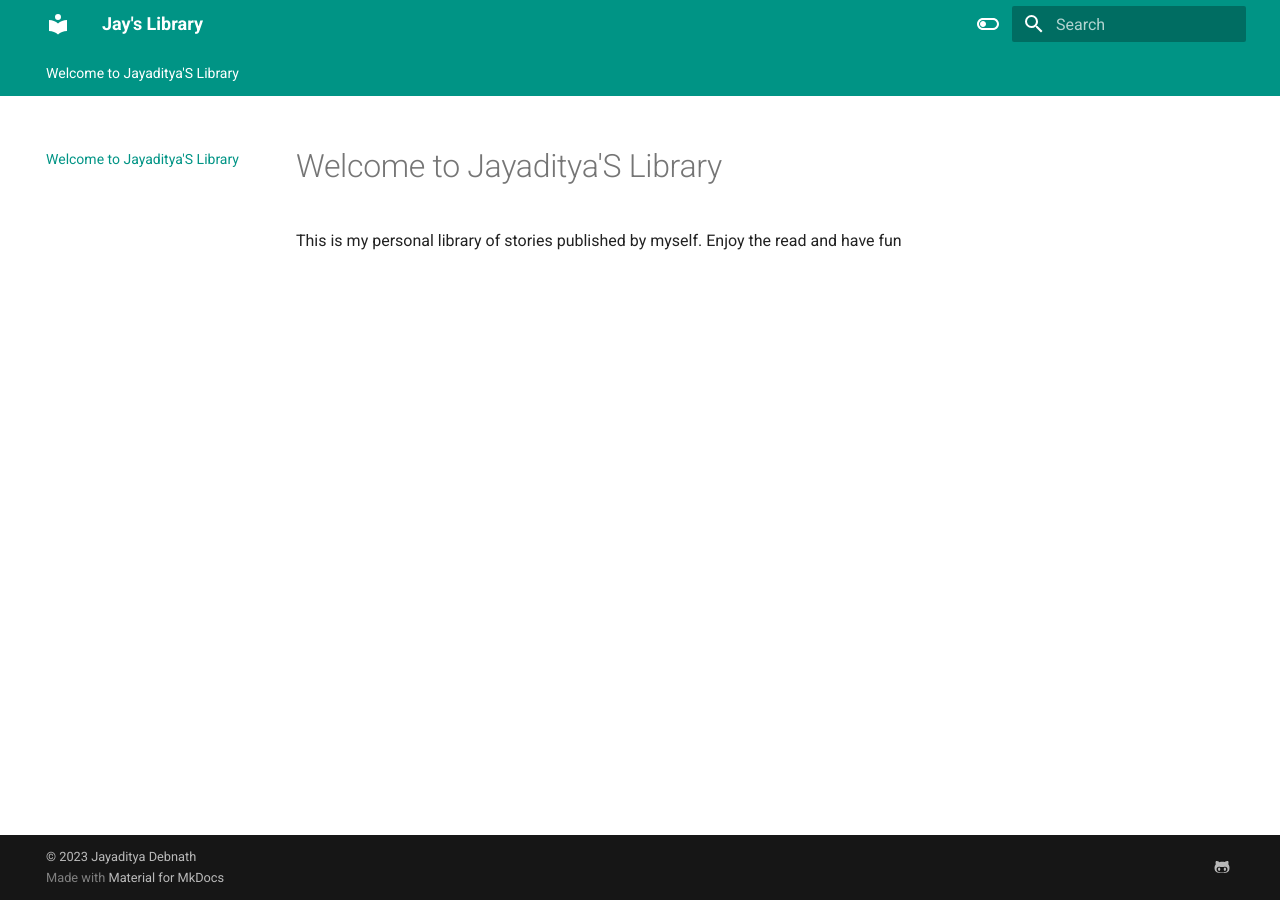
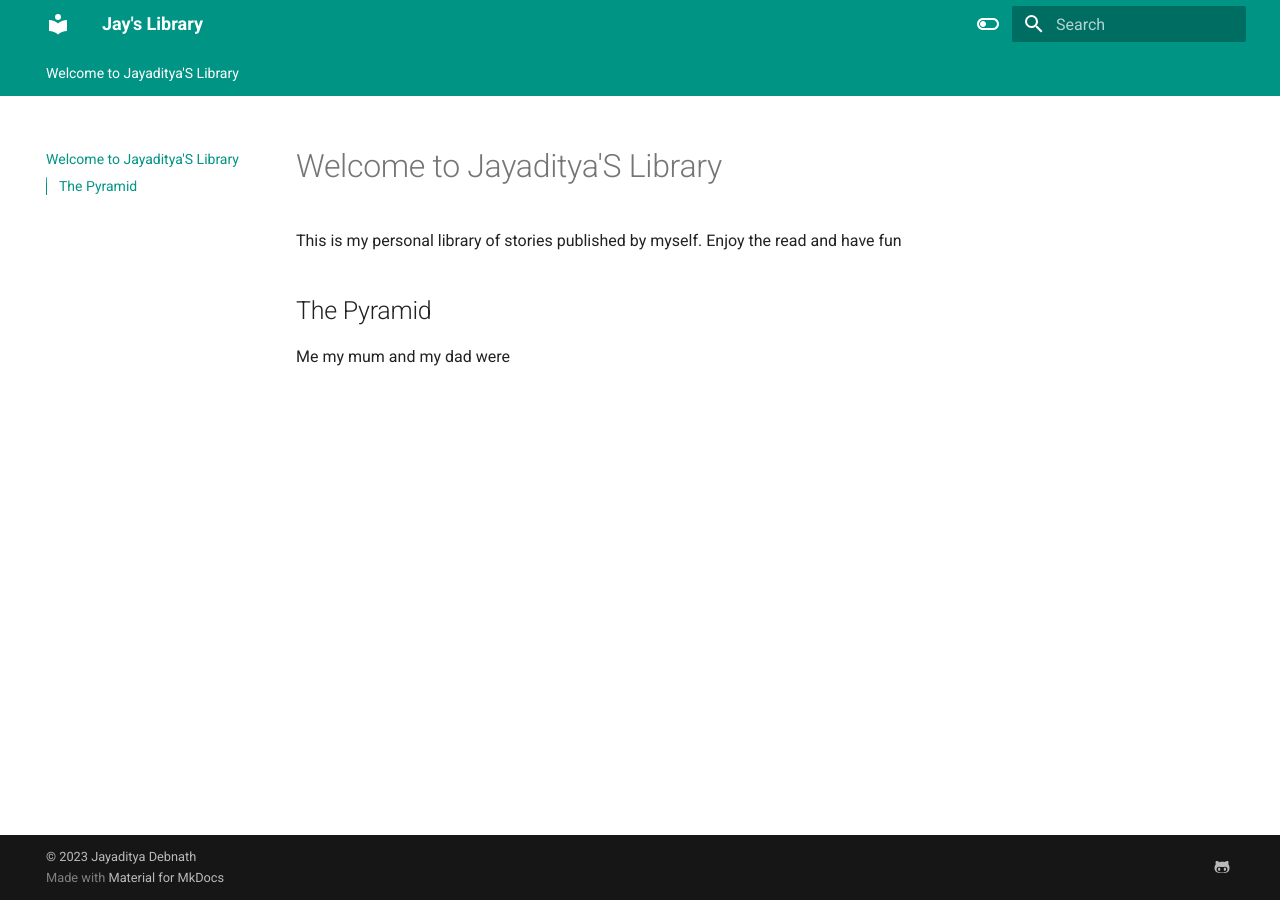
Before and after one commit to jayadityadebnath/mylibrary, an MkDocs documentation site: the page built from docs/index.md, in a window 1280 px wide. Built offline with MkDocs 1.6.1 and Material for MkDocs 9.7.7, drawn with Linux system fonts in a browser that asks for light colours.

Commit message:
Update index.md

```diff
--- a/docs/index.md
+++ b/docs/index.md
@@ -1,3 +1,7 @@
 # Welcome to Jayaditya'S Library
 
 This is my personal library of stories published by myself. Enjoy the read and have fun
+
+## The Pyramid
+
+Me my mum and my dad were
```
